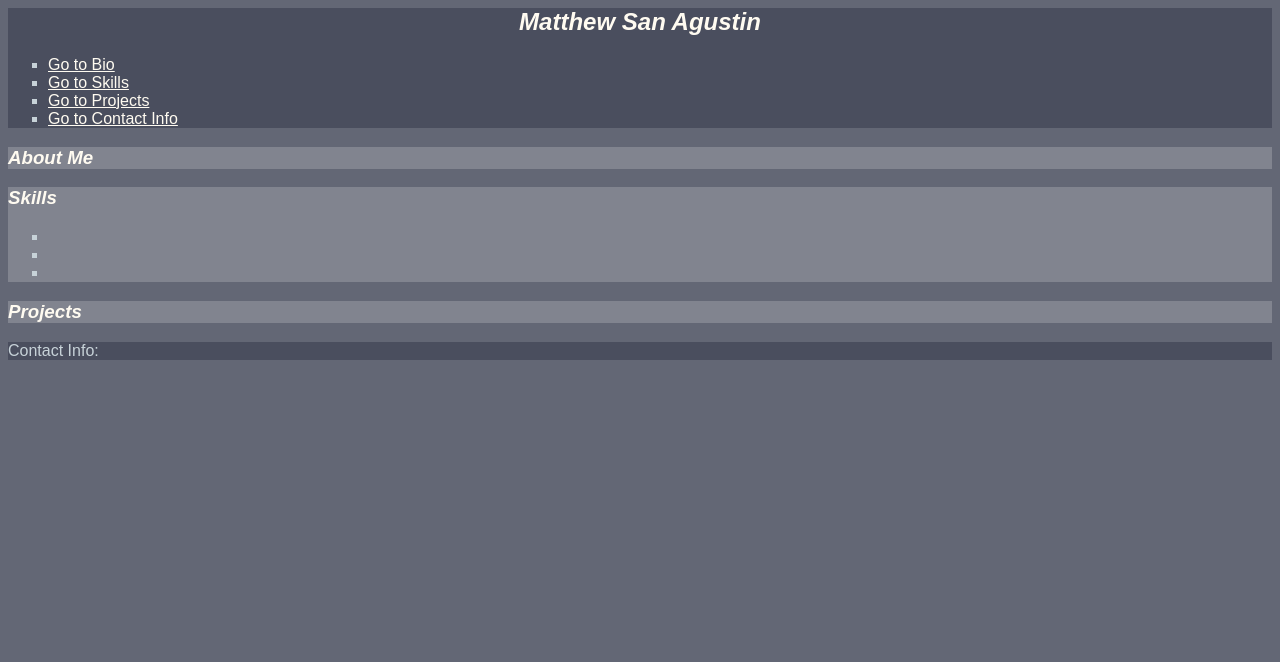
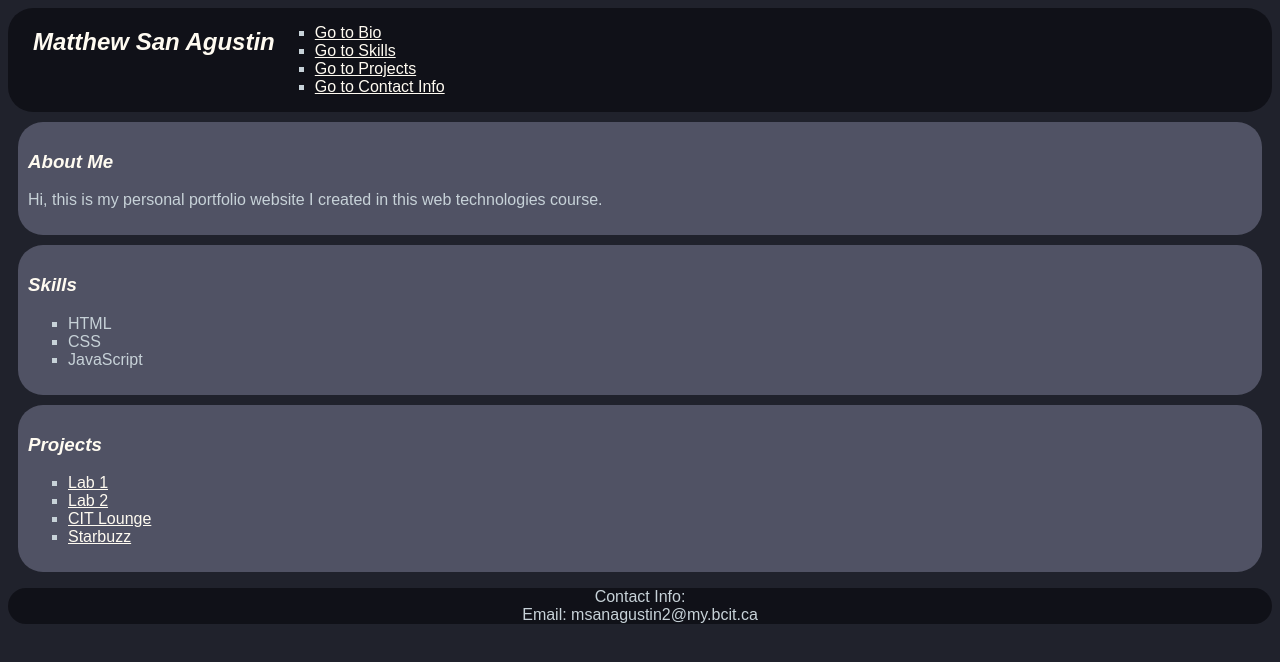
Before and after one commit to MatthewS06/ACIT1620, a plain HTML site: page week3/lab3/index.html in a window 1280 px wide. Drawn offline with Linux system fonts and the light colour scheme.

Commit message:
added additional information

```diff
--- a/week3/lab3/index.css
+++ b/week3/lab3/index.css
@@ -1,16 +1,31 @@
 body {
     font-family: 		'Barlow', sans-serif;
-    background-color:	#636775;
+    background-color:	#20222C;
 }
 header, footer {
-    background-color: #4A4E5E;
+    background-color: #101118;
+    border-radius: 25px;
+
 }
-h2 {
+header {
+    text-align: center;
+    padding-left: 25px;
+    display: flex;
+}
+footer {
     text-align: center;
 }
 section {
-    background-color: #81848F;
+    border-radius: 25px;
+    padding-left: 50px;
+    padding: 10px;
+    margin: 10px;
+    background-color: #505264;
 }
+ul {
+    text-align: left;
+}
+
 p {
     color: #C7D2D8;
 }
--- a/week3/lab3/index.html
+++ b/week3/lab3/index.html
@@ -1,3 +1,4 @@
+<!DOCTYPE html>
 <html>
     <head>
         <title>Personal Portfolio</title>
@@ -16,23 +17,29 @@
         <section id="bio">
             <h3>About Me</h3>
             <p>
-
+                Hi, this is my personal portfolio website I created in this web technologies course.
             </p>
         </section>
         <section id="skills">
             <h3>Skills</h3>
             <ul>
-                <li></li>
-                <li></li>
-                <li></li>
+                <li>HTML</li>
+                <li>CSS</li>
+                <li>JavaScript</li>
             </ul>
         </section>
         <section id="projects">
             <h3>Projects</h3>
+            <ul>
+                <li><a href="https://matthews06.github.io/ACIT1620/week1/lab1.html">Lab 1</a></li>
+                <li><a href="https://matthews06.github.io/ACIT1620/week2/lab2/index.html">Lab 2</a></li>
+                <li><a href="https://matthews06.github.io/ACIT1620/week4/lounge/lounge/lounge.html">CIT Lounge</a></li>
+                <li><a href="https://matthews06.github.io/ACIT1620/week1/starbuzz.html">Starbuzz</a></li>
+            </ul>
 
         </section>
         <footer id="contact">
-            <p>Contact Info:</p>
+            <p>Contact Info: <br> Email: msanagustin2@my.bcit.ca </p>
         </footer>
     </body>
 </html>
```
